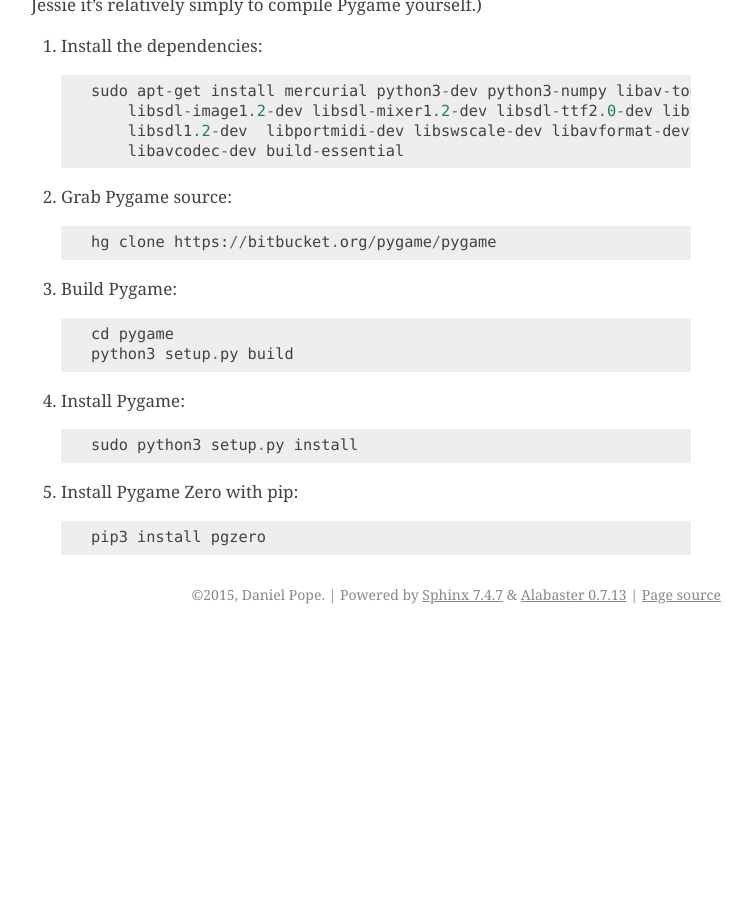
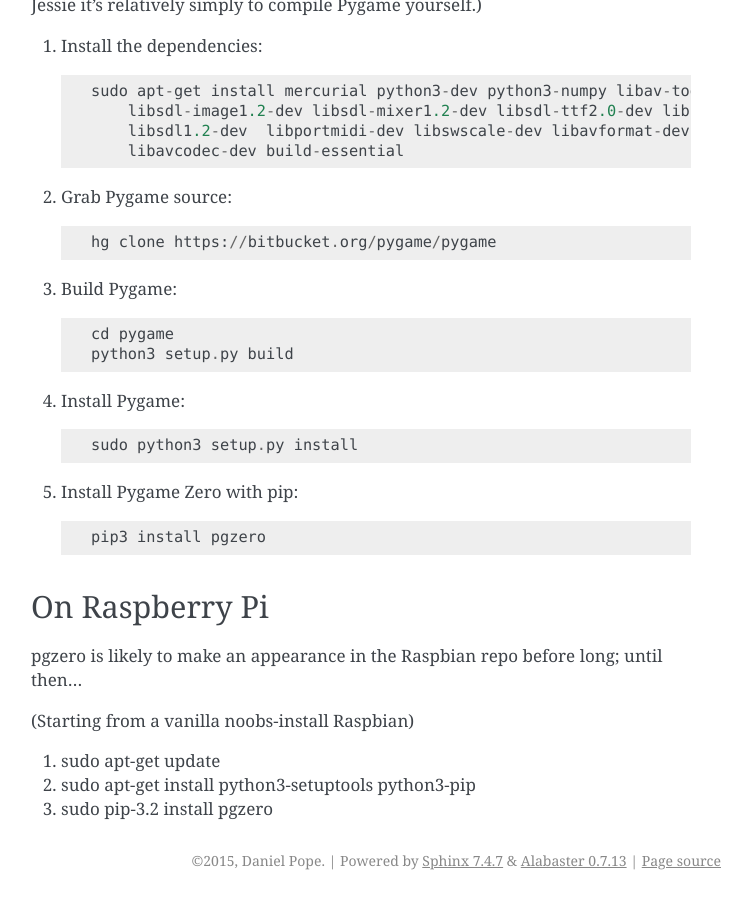
Before and after one commit to lordmauve/pgzero, a Sphinx documentation site: the page built from doc/installation.rst, in a window 1280 px wide and 900 px high, scrolled down 1559 px. Shown: the whole window, without its empty margins (389-1141 px from the left). Built offline with Sphinx 7.4.7, drawn with Linux system fonts in a browser that asks for light colours; before the commit the page ends 2193 px from its top, so only the background shows below that.

Commit message:
Add simple instructions for RPi

```diff
--- a/doc/installation.rst
+++ b/doc/installation.rst
@@ -97,3 +97,17 @@
 5. Install Pygame Zero with pip::
 
     pip3 install pgzero
+
+On Raspberry Pi
+~~~~~~~~~~~~~~~
+
+pgzero is likely to make an appearance in the Raspbian repo before long;
+until then...
+
+(Starting from a vanilla noobs-install Raspbian)
+
+1. sudo apt-get update
+
+2. sudo apt-get install python3-setuptools python3-pip
+
+3. sudo pip-3.2 install pgzero
```
